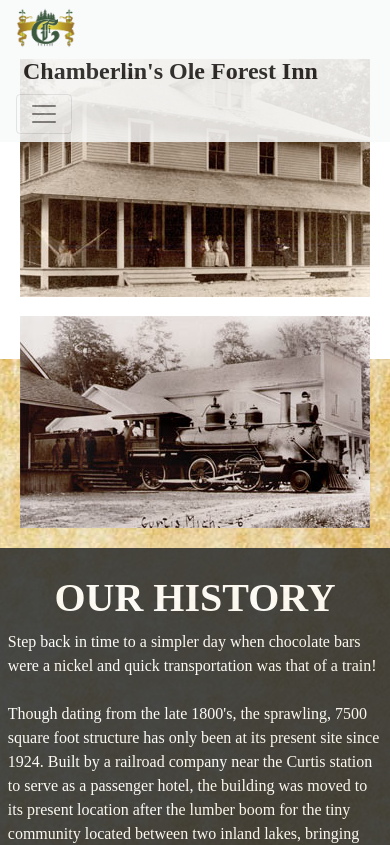
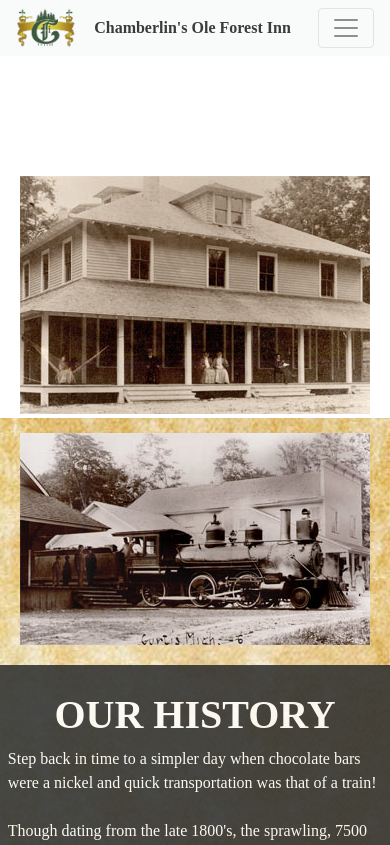
Before and after one commit to matlockt/ChamberlinsOleForestInn2, a plain HTML site: page history.html in a window 390 px wide. Shown: the top 845 px of the page. Drawn offline with nearby package versions, Linux system fonts and the light colour scheme; a web font is replaced by a local one.

Commit message:
Update historystyles.css

```diff
--- a/historystyles.css
+++ b/historystyles.css
@@ -129,7 +129,7 @@ width: 25%;
 
 @media only screen and (max-width: 600px) {
   .navbar-brand {
-    font-size: 1.5rem;
+    font-size: 1rem;
   }
 
 h1 {
@@ -150,7 +150,7 @@ h1 {
 position: static;
 width: 100%;
 text-align: center;
-padding-top: 15%;
+padding-top: 45%;
   }
 
   .photo2 {
```
